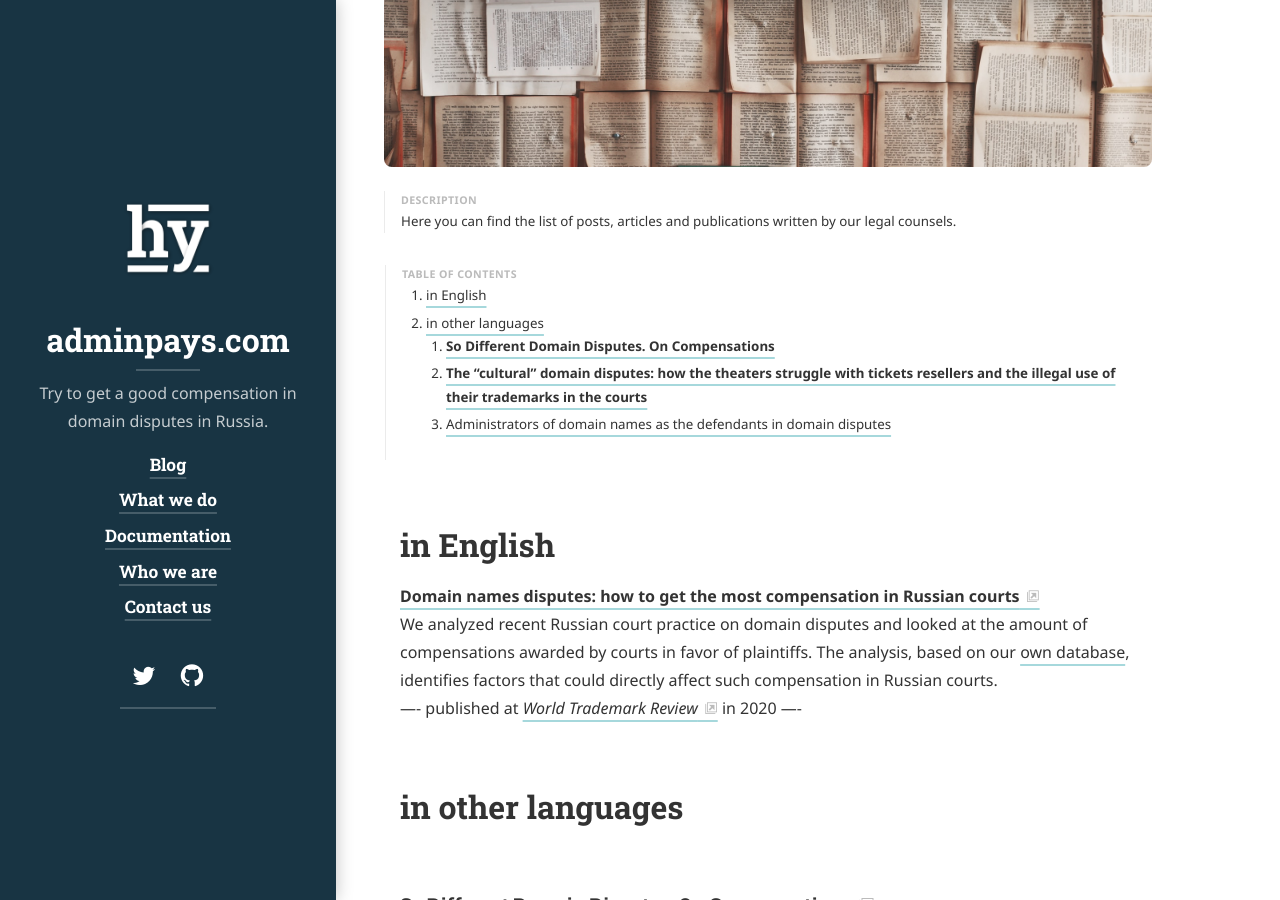
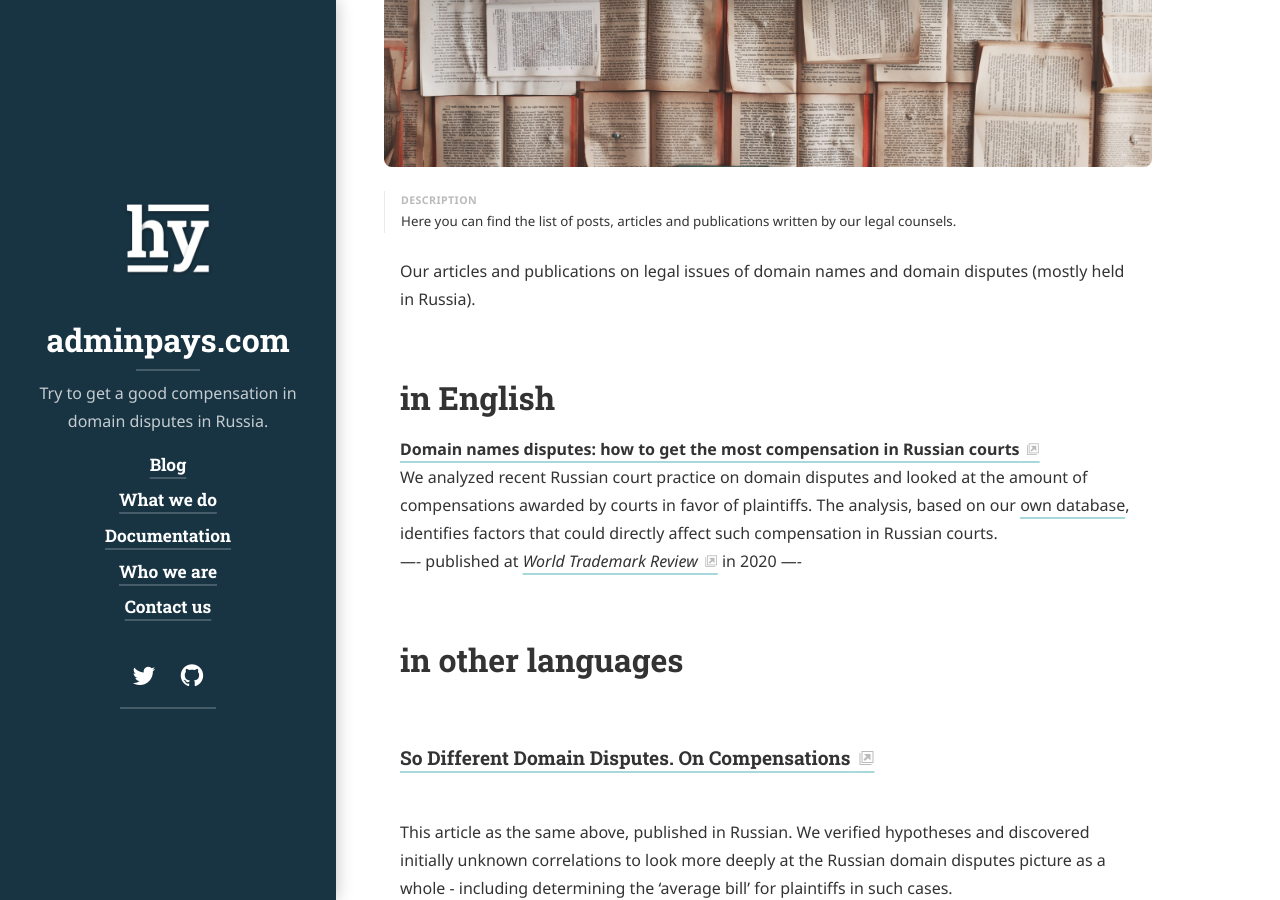
Before and after one commit to xCounsel/adminpays, a Jekyll site: the page built from _projects/publications.md, in a window 1280 px wide and 900 px high, scrolled down 487 px. Built offline with Jekyll 4.4.1, drawn with Linux system fonts in a browser that asks for light colours; cached includes are drawn as plain includes; nearby versions of some CDN libraries; some web fonts are replaced; library files that are not in the unit come from our copies.

Commit message:
Update publications.md

```diff
--- a/_projects/publications.md
+++ b/_projects/publications.md
@@ -1,7 +1,7 @@
 ---
 layout: project
 title: 'Research and Publications'
-caption: Our articles and publications on legal issues of domain names and domain disputes (mostly in Russia).
+caption: Our articles and publications on legal issues of domain names and domain disputes (mostly held in Russia).
 description: >
    Here you can find the list of posts, articles and publications written by our legal counsels.
 date: 1 August 2021
@@ -21,8 +21,7 @@
 sitemap: false
 ---
 
-0. this unordered seed list will be replaced by toc as unordered list
-{:toc}
+Our articles and publications on legal issues of domain names and domain disputes (mostly held in Russia).
 
 # in English
 
```
